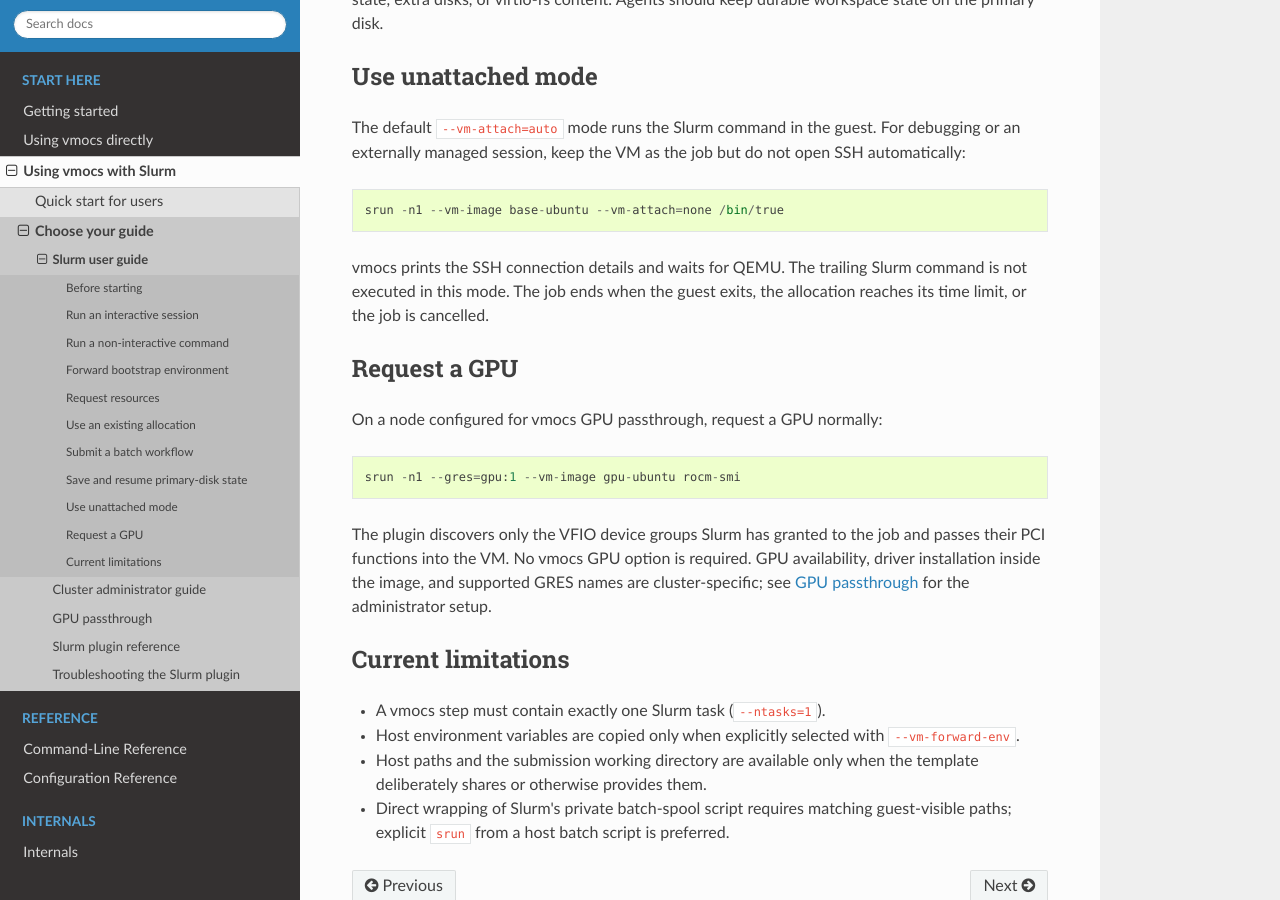
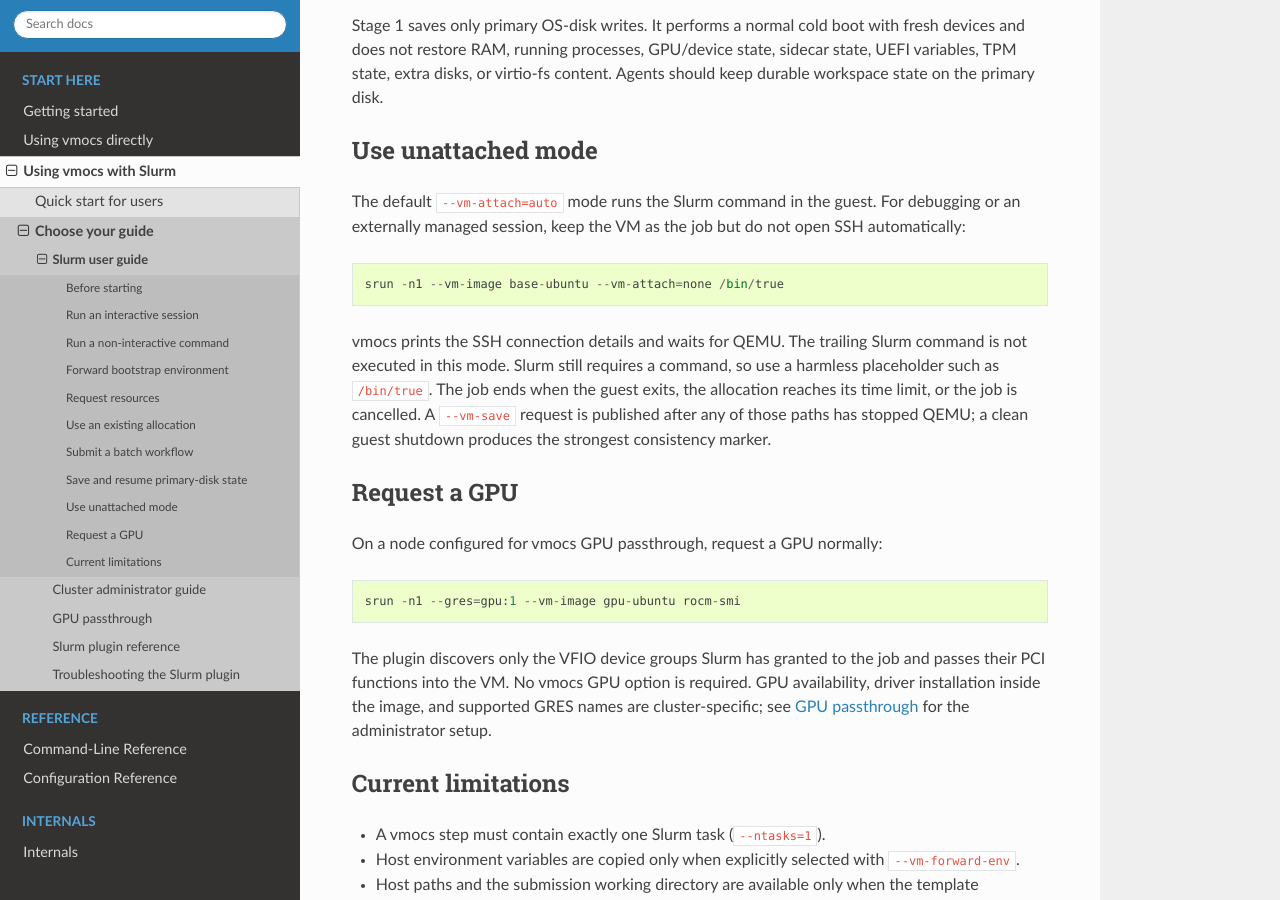
Before and after one commit to naveenrajm7/vmocs, a Sphinx documentation site: the page built from docs/source/slurm/user-guide.rst, in a window 1280 px wide and 900 px high, scrolled down 3089 px. Built offline with Sphinx 7.4.7 and the Read the Docs theme 3.1.0, drawn with Linux system fonts in a browser that asks for light colours; some of the changed text lies outside the part shown.

Commit message:
docs: clarify unattached Slurm and config behavior
Slurm rejects a step with no command before vmocs can enter --vm-attach=none, while the placeholder command is intentionally not run in that mode. The previous documentation showed /bin/true but did not explain why it was required, which made the behavior appear broken.

Document the harmless placeholder requirement, the save behavior after unattached shutdown, and the distinction between the plugin's vmocs_conf argument and VMOCS_CONFIG for independent manual CLI commands. Update the configuration resolution reference accordingly.

```diff
--- a/docs/source/manpages/man1/vmocs.rst
+++ b/docs/source/manpages/man1/vmocs.rst
@@ -24,7 +24,8 @@
 .. option:: --config PATH
 
    Path to ``vmocs.yaml``.  Defaults to ``confs/vmocs.yaml`` relative to the
-   working directory.
+   working directory, then ``/etc/vmocs/vmocs.yaml``. ``VMOCS_CONFIG`` can set
+   a deployment-wide default for manual CLI use.
 
 .. option:: --version
 
--- a/docs/source/slurm/reference.rst
+++ b/docs/source/slurm/reference.rst
@@ -29,7 +29,9 @@
 
    Select ``auto`` (the default) to run the Slurm task command inside the guest
    over SSH.  Select ``none`` to boot the VM, print connection details, and
-   wait for QEMU without executing the task command in the guest.
+   wait for QEMU without executing the task command in the guest. Slurm itself
+   still requires a task command; pass a harmless placeholder such as
+   ``/bin/true``.
 
 .. option:: --vm-forward-env NAME
 
--- a/docs/source/slurm/user-guide.rst
+++ b/docs/source/slurm/user-guide.rst
@@ -17,7 +17,10 @@
    srun -N1 -n1 vmocs template list
 
 The second command runs the vmocs CLI on a compute node, so it does not require
-vmocs to be installed on the login node.
+vmocs to be installed on the login node. If the site configuration is not in
+``/etc/vmocs/vmocs.yaml``, export ``VMOCS_CONFIG`` with its path before manual
+CLI commands. The SPANK plugin's ``vmocs_conf`` setting is passed to wrapped VM
+tasks and cleanup commands, but it cannot alter an unrelated shell command.
 
 If ``--vm-image`` is not recognized, see
 :ref:`troubleshoot-unrecognized-option` or contact the cluster administrator.
@@ -151,8 +154,11 @@
    srun -n1 --vm-image base-ubuntu --vm-attach=none /bin/true
 
 vmocs prints the SSH connection details and waits for QEMU.  The trailing
-Slurm command is not executed in this mode.  The job ends when the guest
-exits, the allocation reaches its time limit, or the job is cancelled.
+Slurm command is not executed in this mode. Slurm still requires a command, so
+use a harmless placeholder such as ``/bin/true``. The job ends when the guest
+exits, the allocation reaches its time limit, or the job is cancelled. A
+``--vm-save`` request is published after any of those paths has stopped QEMU;
+a clean guest shutdown produces the strongest consistency marker.
 
 Request a GPU
 -------------
```
Also changed, not shown: docs/source/manpages/man5/vmocs.yaml.rst (+4 -3 lines).
